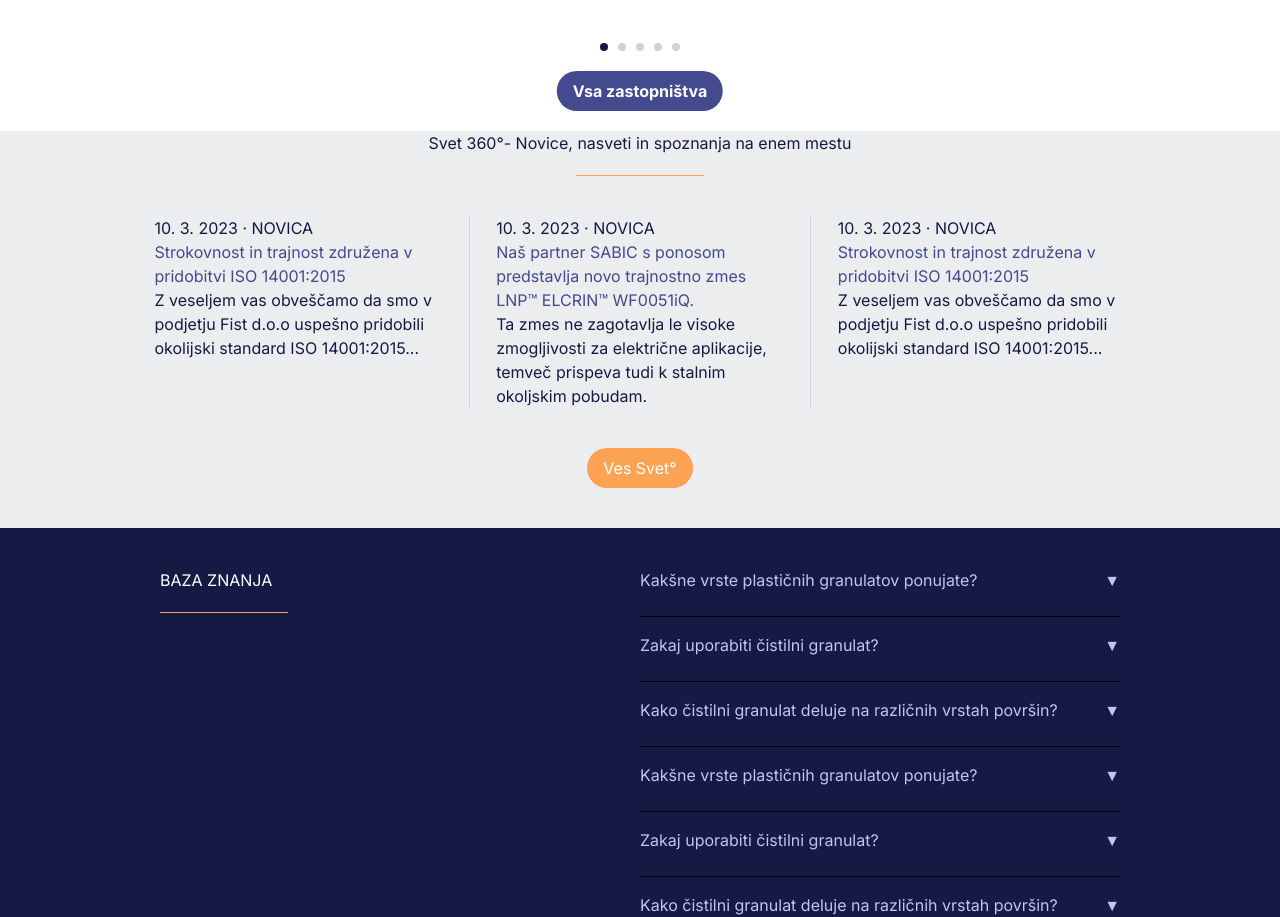
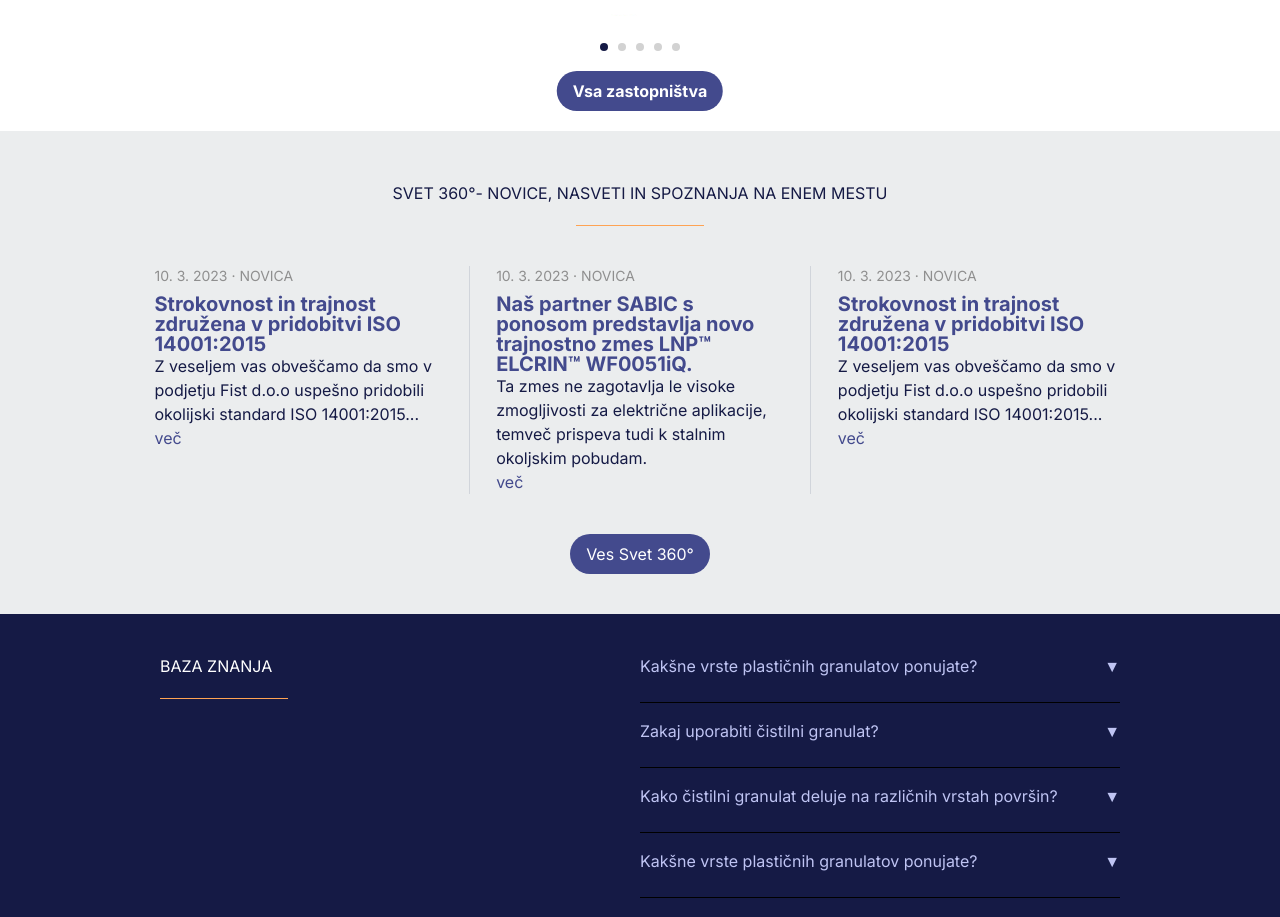
Before and after one commit to jurecapuder/humanfrog_fist, a Next.js app: page / in a window 1280 px wide. Shown: the part 2320-3237 px from the top of the page. Built offline with nearby package versions, Linux system fonts and the light colour scheme.

Commit message:
Update styling and content in NewsBlock component

```diff
--- a/src/app/sections/newsBlock.js
+++ b/src/app/sections/newsBlock.js
@@ -22,7 +22,7 @@ const NewsBlock = () => {
   return (
     <div className="relative" style={{ margin: "0 10%" }}>
       <div className="text-center">
-        <h4>
+        <h4 id="svet-360" className="text-[#151A45] uppercase" style={{ paddingTop: "50px" }}>
           Svet 360&#176;- Novice, nasveti in spoznanja na enem mestu
         </h4>
         <div className="border-t border-fist-oranzna h-px w-32 mx-auto mt-5" />
@@ -35,16 +35,17 @@ const NewsBlock = () => {
             className={`flex-1 flex-shrink ${index === 1 ? 'border-r border-l border-gray-300' : ''}`}
             style={{ padding: '0 26.5px' }}
           >
-            <h3>{item.date}</h3>
-            <h2 className="text-[#434A8D]">{item.title}</h2>
+            <h3 className="text-[#8F8F8F] text-sm">{item.date}</h3>
+            <h2 className="text-[#434A8D] font-bold mt-2" style={{ fontSize: '20px', lineHeight: '20px' }}>{item.title}</h2>
             <p>{item.content}</p>
+            <p className="cursor-pointer text-[#434A8D]">več</p>
           </div>
         ))}
       </div>
 
     <div className="text-center mt-10">
-      <button className="bg-fist-oranzna text-white py-2 px-4 rounded-3xl">
-        Ves Svet&#176;
+      <button className="bg-[#434A8D] text-white py-2 px-4 rounded-3xl">
+        Ves Svet 360&#176;
       </button>
     </div>
     </div>
```
